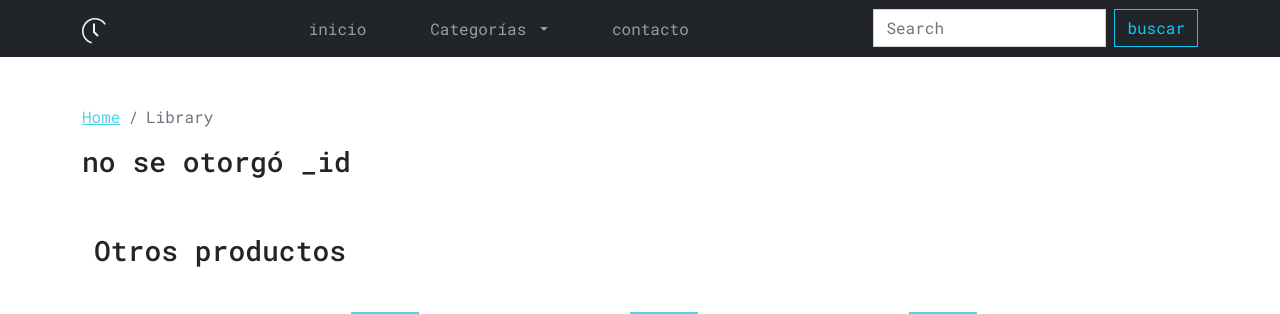
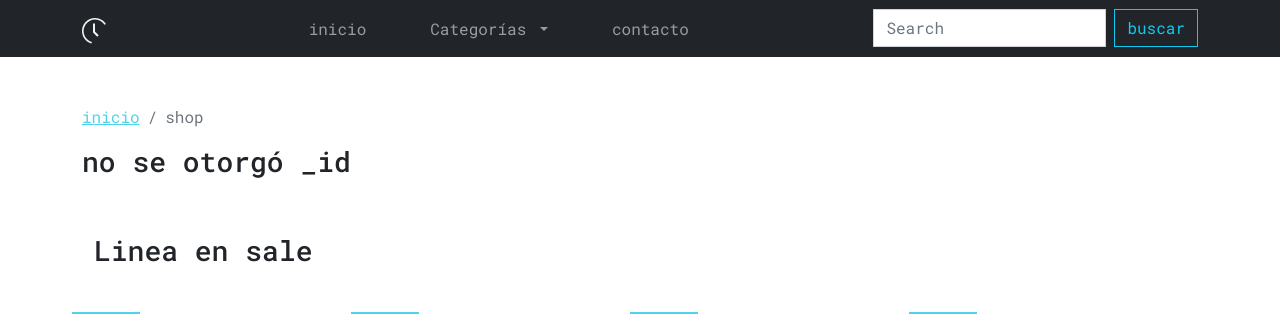
Before and after one commit to pablo-university/P2-obligatorio, a PHP site: page /p2/client/product.php in a window 1280 px wide. Shown: the top 314 px of the page. Run offline with PHP 8.4, Linux system fonts and the light colour scheme; data comes from the database, SQL or seed files in the repository; some libraries are stand-ins or nearby versions.

Commit message:
add simple bread cump

```diff
--- /dev/null
+++ b/client/components/breadcrumb.php
@@ -0,0 +1,49 @@
+<?php include_once __DIR__ . '/../../connectors/connection.php'; ?>
+
+<?php
+
+$_id = !empty($_REQUEST['_id']) ? $_REQUEST['_id'] : 'vacio id';
+
+$query = "
+SELECT title FROM products
+WHERE _id = $_id
+";
+
+$res = $conn->query($query);
+
+if ($res) {
+   $data = $res->fetch_object();
+}
+
+
+
+?>
+
+<!-- si el id esta seteado -->
+<?php if (!empty($_REQUEST['_id'])) { ?>
+    <nav aria-label="breadcrumb">
+        <ol class="breadcrumb">
+            <li class="breadcrumb-item"><a href="./index.php">inicio</a></li>
+            <li class="breadcrumb-item"><a href="./shop.php">shop</a></li>
+            <li class="breadcrumb-item active"><?= $data->title ?> </li>
+        </ol>
+    </nav>
+<?php } else { ?>
+
+    <!-- BREADCUMP -->
+    <nav aria-label="breadcrumb">
+        <ol class="breadcrumb">
+            <li class="breadcrumb-item"><a href="./index.php">inicio</a></li>
+            <li class="breadcrumb-item active" aria-current="page">
+                <?php
+                if (!empty($_REQUEST['user_type'])) {
+                    echo $_REQUEST['user_type'][0];
+                } else {
+                    echo "shop";
+                }
+                ?>
+            </li>
+        </ol>
+    </nav>
+
+<?php } ?>
--- /dev/null
+++ b/client/components/product_in_sale.php
@@ -0,0 +1,44 @@
+<?php include_once __DIR__.'/../../connectors/connection.php';?>
+<?php include_once __DIR__.'/product_card.php';?>
+
+<!-- CONTENIDO DEL card_product -->
+<section class='container py-5'>
+
+    <h3>Linea en sale</h3>
+
+    <div class="row row-cols-lg-4 justify-content-evenly my-5">
+
+        <?php
+        // creo mi query
+        $query = "
+            SELECT P._id, I.url, P.title, P.price, P.sale
+            FROM products P
+            INNER JOIN images I
+            ON P._id = I.id_product
+            WHERE sale = '1'
+            LIMIT 4;
+            ";
+
+        // hago una consulta
+        $res = mysqli_query($conn, $query);
+
+        // si la consulta no es vacia la recorro
+        if (empty($res)) {
+            echo "no hay productos para mostrar...";
+        } else {
+            while ($data = mysqli_fetch_object($res)) {
+
+                card_product([
+                    '_id' => $data->_id,
+                    'img' => $data->url,
+                    'title' => $data->title,
+                    'price' => $data->price,
+                    'sale' => $data->sale
+                ]);
+            }
+        }
+
+        ?>
+    </div>
+</section>
+<!-- fin de card_product -->
--- a/client/product.php
+++ b/client/product.php
@@ -11,12 +11,7 @@
         <main class="container min-vh-100 py-5">
 
             <!-- BREADCUMP -->
-            <nav aria-label="breadcrumb">
-                <ol class="breadcrumb">
-                    <li class="breadcrumb-item"><a href="#">Home</a></li>
-                    <li class="breadcrumb-item active" aria-current="page">Library</li>
-                </ol>
-            </nav>
+           <?php include_once __DIR__.'/components/breadcrumb.php';?>
 
 
             <!-- SI ID EXISTE -->
@@ -42,7 +37,7 @@
             <?php endif; ?>
 
             <!-- productos randomicos -->
-            <?php include_once __DIR__ . '/components/product_rand.php'; ?>
+            <?php include_once __DIR__ . '/components/product_in_sale.php'; ?>
 
         </main>
 
```
Also changed, not shown: client/components/index_sections.php (+3 -43 lines), client/shop.php (+9 -6 lines).
